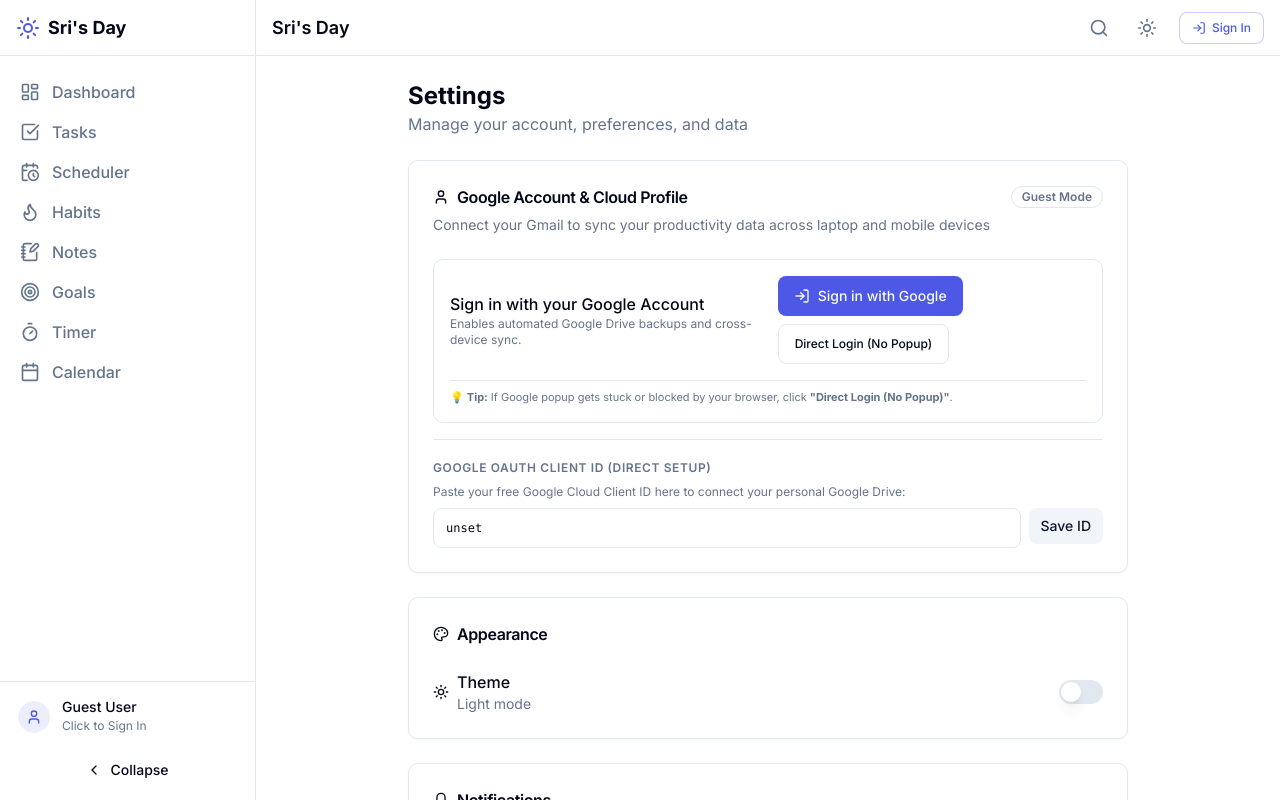
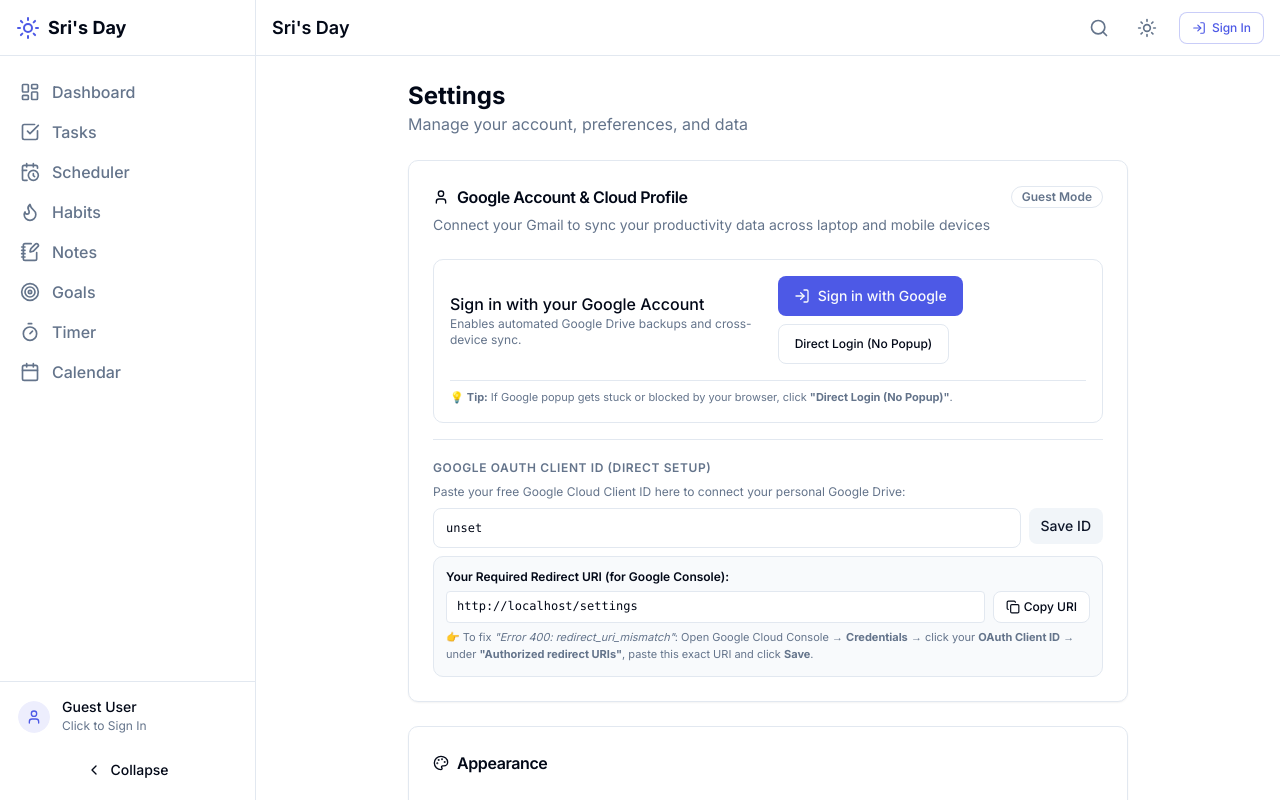
Before and after one commit to srimanivenkat/sris-day, a Next.js app: page /settings in a window 1280 px wide. Built offline with nearby package versions, Linux system fonts and the light colour scheme; no server answers.

Commit message:
Add exact Authorized Redirect URI display and copy tool in Settings to resolve Error 400: redirect_uri_mismatch

```diff
--- a/src/app/settings/page.tsx
+++ b/src/app/settings/page.tsx
@@ -24,6 +24,7 @@
   Info,
   CheckCircle,
   AlertCircle,
+  Copy,
 } from 'lucide-react';
 import { Button } from '@/components/ui/button';
 import { Card, CardContent, CardHeader, CardTitle, CardDescription } from '@/components/ui/card';
@@ -39,7 +40,7 @@
 import { exportAsJSON, exportTasksAsCSV, importFromJSON } from '@/lib/export';
 import { APP_NAME, APP_VERSION } from '@/lib/constants';
 import { db } from '@/lib/db';
-import { getGoogleClientId, setGoogleClientId } from '@/lib/google-auth';
+import { getGoogleClientId, setGoogleClientId, getOAuthRedirectUri } from '@/lib/google-auth';
 
 export default function SettingsPage() {
   const { theme, setTheme } = useUIStore();
@@ -51,12 +52,23 @@
   const [importStatus, setImportStatus] = useState<string | null>(null);
   const [clientIdInput, setClientIdInput] = useState('');
   const [clientIdSaved, setClientIdSaved] = useState(false);
+  const [redirectUri, setRedirectUri] = useState('');
+  const [copiedRedirect, setCopiedRedirect] = useState(false);
   const fileInputRef = useRef<HTMLInputElement>(null);
 
   useEffect(() => {
     const saved = getGoogleClientId();
     if (saved) setClientIdInput(saved);
+    setRedirectUri(getOAuthRedirectUri());
   }, []);
+
+  const handleCopyRedirectUri = () => {
+    if (typeof navigator !== 'undefined' && navigator.clipboard) {
+      navigator.clipboard.writeText(redirectUri);
+      setCopiedRedirect(true);
+      setTimeout(() => setCopiedRedirect(false), 2500);
+    }
+  };
 
   const handleSaveClientId = () => {
     setGoogleClientId(clientIdInput);
@@ -240,6 +252,29 @@
               <Button variant="secondary" size="sm" onClick={handleSaveClientId} className="shrink-0">
                 Save ID
               </Button>
+            </div>
+
+            {/* Redirect URI copy box to fix Error 400 redirect_uri_mismatch */}
+            <div className="p-3 bg-muted/50 rounded-lg border space-y-1.5 mt-3">
+              <div className="flex items-center justify-between">
+                <span className="text-xs font-semibold text-foreground">
+                  Your Required Redirect URI (for Google Console):
+                </span>
+                {copiedRedirect && (
+                  <span className="text-xs text-green-500 font-medium">✓ Copied!</span>
+                )}
+              </div>
+              <div className="flex gap-2">
+                <code className="flex-1 px-2.5 py-1.5 bg-background text-xs rounded border font-mono truncate select-all">
+                  {redirectUri || '...'}
+                </code>
+                <Button variant="outline" size="sm" onClick={handleCopyRedirectUri} className="shrink-0 text-xs h-8">
+                  <Copy className="h-3.5 w-3.5 mr-1" /> Copy URI
+                </Button>
+              </div>
+              <p className="text-[11px] text-muted-foreground leading-relaxed">
+                👉 To fix <em>"Error 400: redirect_uri_mismatch"</em>: Open Google Cloud Console → <strong>Credentials</strong> → click your <strong>OAuth Client ID</strong> → under <strong>"Authorized redirect URIs"</strong>, paste this exact URI and click <strong>Save</strong>.
+              </p>
             </div>
           </div>
         </CardContent>
--- a/src/lib/google-auth.ts
+++ b/src/lib/google-auth.ts
@@ -111,6 +111,12 @@
   }
 }
 
+/** Get the exact OAuth redirect URI that must be added to Google Cloud Console */
+export function getOAuthRedirectUri(): string {
+  if (typeof window === 'undefined') return 'http://localhost:3000/settings';
+  return window.location.origin.replace(/\/$/, '') + '/settings';
+}
+
 /** Direct full-page redirect to Google OAuth (completely bypasses popup and gsi/transform) */
 export function signInWithGoogleRedirect(): void {
   const clientId = getGoogleClientId();
@@ -118,7 +124,7 @@
     throw new Error('Google Client ID is not configured. Please paste your Google Client ID in Settings first.');
   }
 
-  const redirectUri = window.location.origin + '/settings';
+  const redirectUri = getOAuthRedirectUri();
   const authUrl = `https://accounts.google.com/o/oauth2/v2/auth?client_id=${encodeURIComponent(
     clientId
   )}&redirect_uri=${encodeURIComponent(redirectUri)}&response_type=token&scope=${encodeURIComponent(
```
